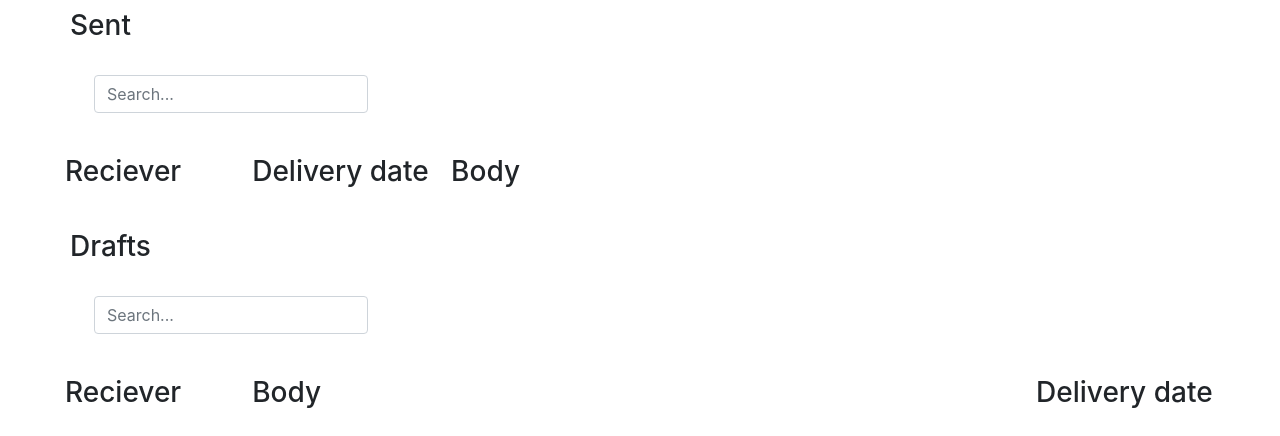
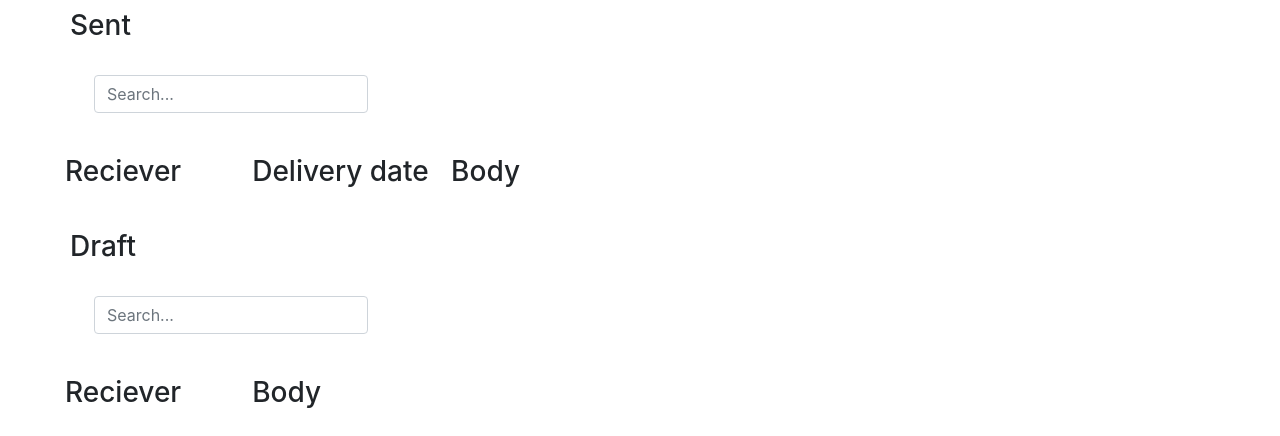
Before and after one commit to TommasoLencioni/squad2-MyMessageInTheBottle, a Flask app: template monolith/templates/mailbox.html in a window 1280 px wide. Shown: the part 364-800 px from the top of the page. Run offline with Flask 2, Linux system fonts and the light colour scheme; the template is opened without the code that fills it, so the values that code supplies are empty; a user stored in the database is signed in; some libraries are stand-ins or nearby versions.

Commit message:
Draft and redirect to send

```diff
--- a/monolith/forms.py
+++ b/monolith/forms.py
@@ -37,7 +37,7 @@ class SendForm(FlaskForm):
     send_button = f.SubmitField('send')
     draft_button = f.SubmitField('save as draft')
     display = ['body', 'delivery_date']
-    #display = ['recipient', 'body', 'delivery_date']
+    #display = ['body', 'delivery_date']
 
     #def validate_on_submit_2(self):
     #      return super(SendForm, self).validate()
--- a/monolith/templates/mailbox.html
+++ b/monolith/templates/mailbox.html
@@ -18,7 +18,7 @@
     /* Create three equal columns that floats next to each other */
     .column {
     float: left;
-    width: 33.33%;
+    width: 25%;
     padding: 10px;
     }
 
@@ -137,9 +137,8 @@
     {% endfor %}
   </div>
 </div>
-
 <div class="container p-0">
-    <h1 class="h3 mt-3 mb-3">Drafts</h1>
+    <h1 class="h3 mt-3 mb-3">Draft</h1>
 
         <div class="px-4 d-none d-md-block">
             <div class="d-flex align-items-center">
@@ -157,11 +156,13 @@
             <div class="d-flex align-items-start">
                 <div class="flex-grow-1 ml-3">
                     {{message[1].nickname}}
+
                     </div>
             </div>
         </a>
         {% endfor %}
         </div>
+
         <div style="width: 67%; float: left; padding: 10px;">
             <h2 class="h3 mt-3 mb-3">Body</h2>
             {% for message in draftMessages: %}
@@ -169,26 +170,42 @@
                 <div class="d-flex align-items-start">
                     <div class="flex-grow-1 ml-3">
                         {{message[0].body}}
-
+                        <!--  <button style="margin-left:250px;" onclick="alert('Hello Campers')">Sample</button> -->
                         </div>
                 </div>
             </a>
             {% endfor %}
             </div>
-
-<div style="width: 17%; float: left; padding: 10px;">
-<h2 class="h3 mt-3 mb-3">Delivery date</h2>
+        <div style="width: 17%; float: left; padding: 10px; margin-top:50px;">
+            <h2 class="h3 mt-3 mb-3"></h2>
             {% for message in draftMessages: %}
                 <div class="d-flex align-items-start">
                     <div class="flex-grow-1 ml-3">
-            <input type="button" value="Click Me" style="float: right;">
+                            <input style="margin-top:10px; margin-bottom: 10px;" type='button' value='Click to Redirect' onclick='redirectPage()' />
+                            <!-- <button style="margin-top:10px; margin-bottom: 10px;" onclick="redirtectPage()">Edit</button> -->
                     </div>
                 </div>
             {% endfor %}
         </div>
+        <script>
+            let redirectPage = function() {
+                const url = "/send?user=nick";
+                window.location.href = url;
+            }
+        </script>
+        <!-- <div style="width: 34%; float: left; padding: 10px;">
+        {% for message in draftMessages: %}
+        <a class="list-group-item list-group-item-action border-1" style="background-color:#ccc;">
+            <div class="d-flex align-items-start">
+                <div class="flex-grow-1 ml-3">
+                    <a>Click ME</a>
+                    </div>
+            </div>
+        </a>
+        {% endfor %}
+        </div> -->
+</div>
 
-
-</div>
     </div>
     {% else %}
 Hi Anonymous, <a href="/login">log in</a> or <a href="/create_user">create an account</a>
```
Also changed, not shown: monolith/views/users.py (+8 -2 lines). Lines whose indentation alone changed are shown as unchanged.
